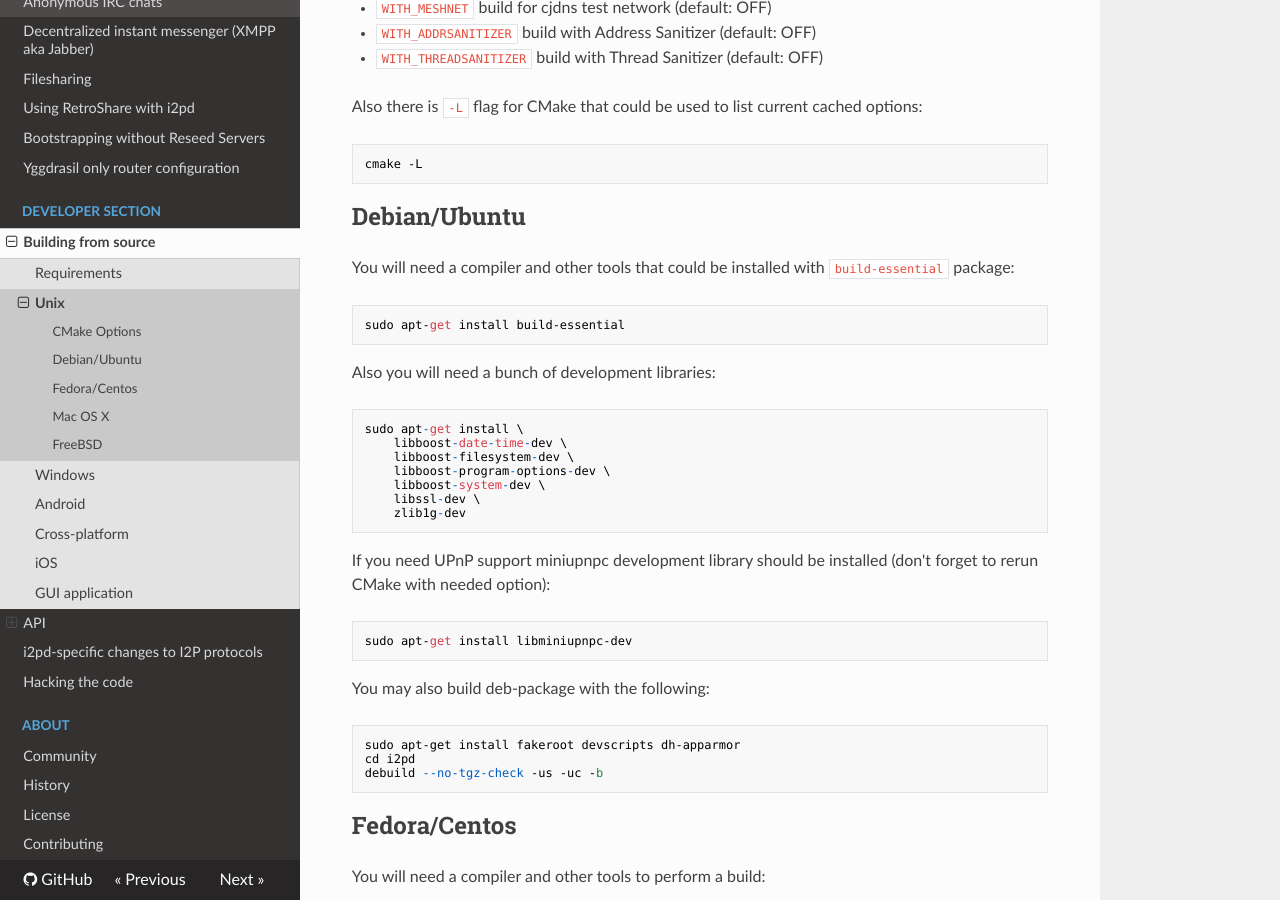
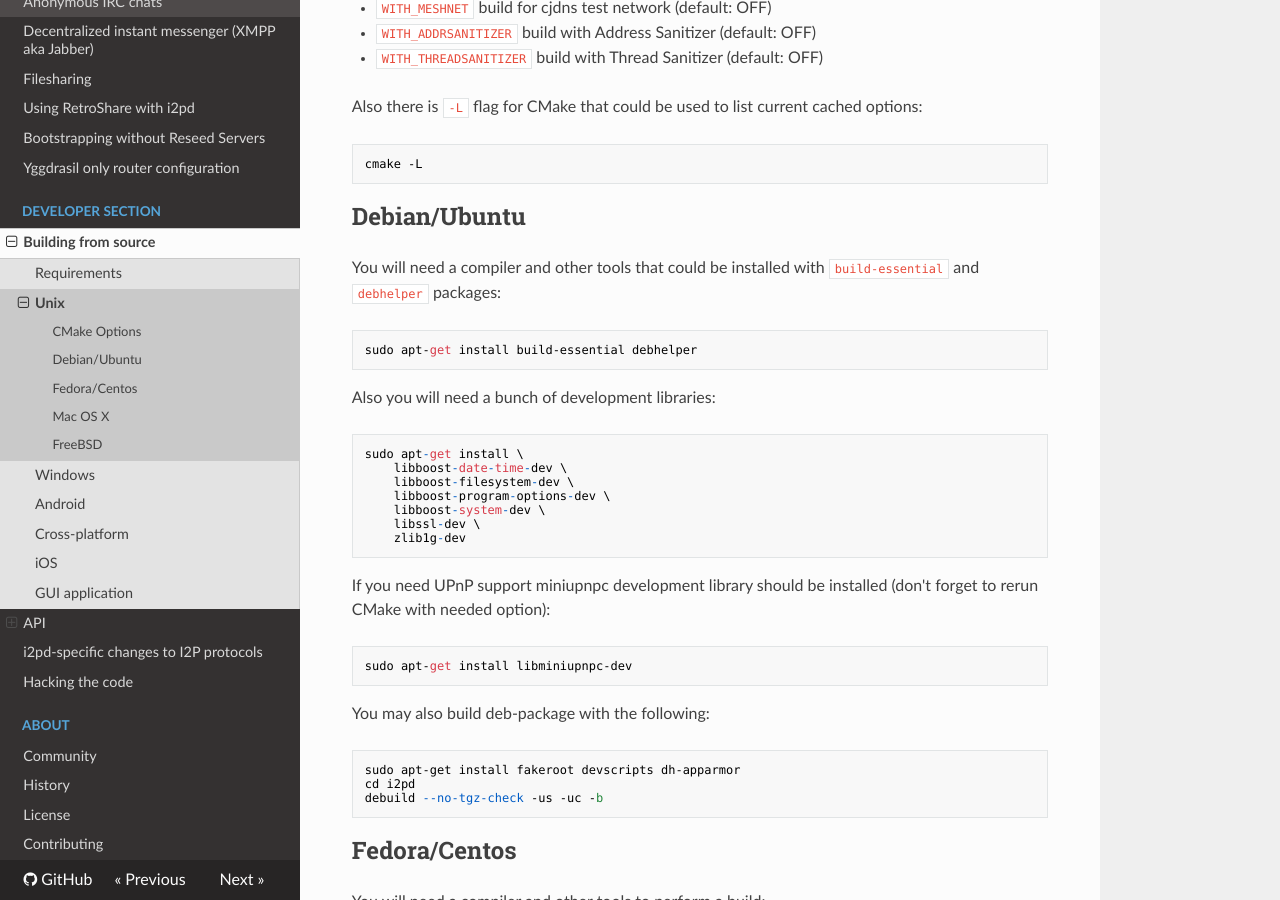
Before and after one commit to PurpleI2P/i2pd_docs_en, an MkDocs documentation site: the page built from docs/devs/building/unix.md, in a window 1280 px wide and 900 px high, scrolled down 1267 px. Built offline with MkDocs 1.6.1, drawn with Linux system fonts in a browser that asks for light colours; nearby versions of some CDN libraries; old or Windows-style settings are respelled for this version of MkDocs.

Commit message:
update debian building info (closes PurpleI2P/i2pd#1639)

```diff
--- a/docs/devs/building/unix.md
+++ b/docs/devs/building/unix.md
@@ -59,9 +59,9 @@ Also there is `-L` flag for CMake that could be used to list current cached opti
 Debian/Ubuntu
 -------------
 
-You will need a compiler and other tools that could be installed with `build-essential` package:
+You will need a compiler and other tools that could be installed with `build-essential` and `debhelper` packages:
 
-	sudo apt-get install build-essential
+	sudo apt-get install build-essential debhelper
 
 Also you will need a bunch of development libraries:
 
```
